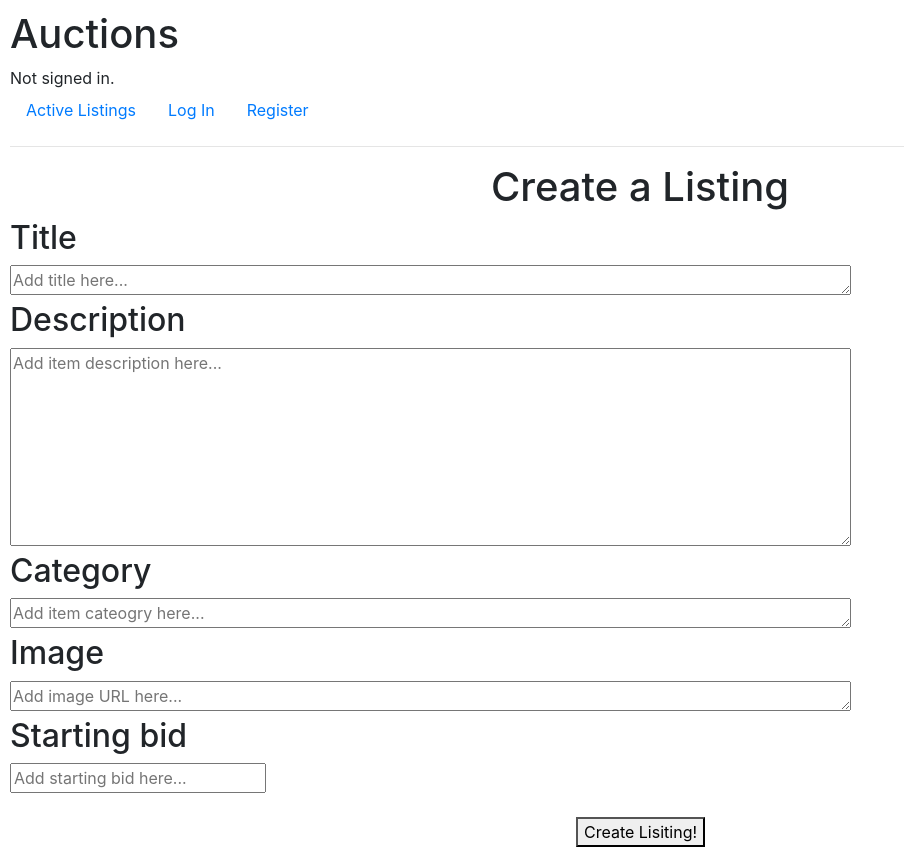
After one commit to SHorne41/Project-2-Commerce, a Django app: page /newListing in a window 1280 px wide. The commit adds this page. Shown: the whole page, without its empty margins (0-904 px from the left). Run offline with Django 3.2, Linux system fonts and the light colour scheme; some libraries are stand-ins or nearby versions.

Commit message:
Updated files after reset

```diff
--- a/auctions/templates/auctions/index.html
+++ b/auctions/templates/auctions/index.html
@@ -3,5 +3,5 @@
 {% block body %}
     <h2>Active Listings</h2>
 
-    TODO
+    <a href="{% url 'new' %}">Create a new listing</a>
 {% endblock %}
--- /dev/null
+++ b/auctions/templates/auctions/newListing.html
@@ -0,0 +1,31 @@
+{% extends "auctions/layout.html" %}
+
+{% block title %}Create New Listing{% endblock %}
+
+{% block body %}
+
+<h1 style="text-align: center;">Create a Listing</h1>
+
+<form id="new-listing" action="{% url 'create' %}" method="POST">
+{% csrf_token %}
+    <h2>Title</h2>
+    <textarea name="title" rows= "1" cols="80" placeholder="Add title here..." required></textarea>
+
+    <h2>Description</h2>
+    <textarea name="description" rows="8" cols="80" placeholder="Add item description here..." required></textarea>
+
+    <h2>Category</h2>
+    <textarea name="category" rows="1" cols="80" placeholder="Add item cateogry here..."></textarea>
+
+    <h2>Image</h2>
+    <textarea name="image" rows="1" cols="80" placeholder="Add image URL here..."></textarea>
+
+    <h2>Starting bid</h2>
+    <input type="number" name="bid" min="0" placeholder="Add starting bid here..." required></input>
+
+    <br/><br/>
+
+    <button style="position: absolute; left: 45%;" type="submit">Create Lisiting!</button><br/>
+</form>
+
+{% endblock %}
--- a/auctions/urls.py
+++ b/auctions/urls.py
@@ -6,5 +6,7 @@ urlpatterns = [
     path("", views.index, name="index"),
     path("login", views.login_view, name="login"),
     path("logout", views.logout_view, name="logout"),
-    path("register", views.register, name="register")
+    path("register", views.register, name="register"),
+    path("newListing", views.new_listing, name="new"),
+    path("createListing", views.create_listing, name="create")
 ]
--- a/auctions/views.py
+++ b/auctions/views.py
@@ -4,12 +4,25 @@ from django.http import HttpResponse, HttpResponseRedirect
 from django.shortcuts import render
 from django.urls import reverse
 
-from .models import User
+from .models import User, Listing
 
 
 def index(request):
     return render(request, "auctions/index.html")
 
+def new_listing(request):
+    return render(request, "auctions/newListing.html")
+
+def create_listing(request):
+    Listing.objects.create(
+        title = request.POST["title"],
+        description = request.POST["description"],
+        category = request.POST["category"],
+        image = request.POST["image"],
+        bid = request.POST["bid"]
+    )
+
+    return HttpResponseRedirect(reverse("index"))
 
 def login_view(request):
     if request.method == "POST":
```
Also changed, not shown: db.sqlite3.
